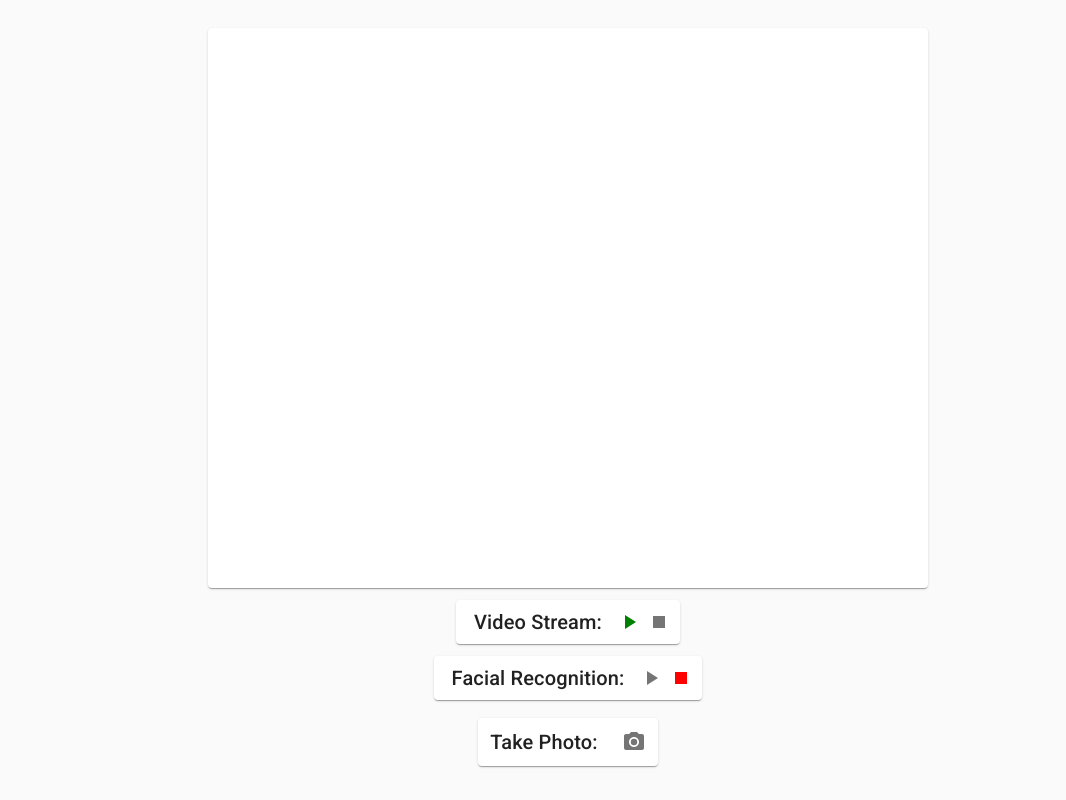
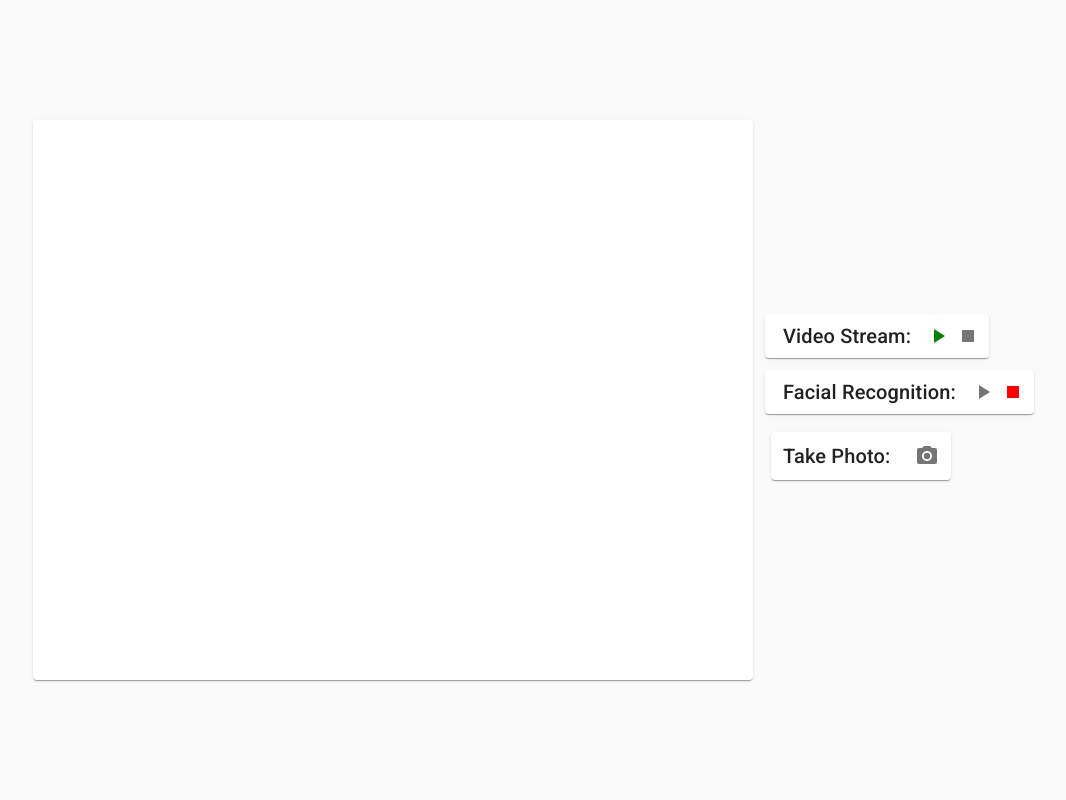
Before and after one commit to segeeslice/cc-final-project, a React (Create React App) app in the folder react-app/: page / in a window 1280 px wide. Shown: the whole page, without its empty margins (72-1138 px from the left). Built offline with nearby package versions, Linux system fonts and the light colour scheme; no server answers.

Commit message:
Change layout of page to use more of the screen width

```diff
--- a/react-app/src/components/FaceRecVideoPlayer.jsx
+++ b/react-app/src/components/FaceRecVideoPlayer.jsx
@@ -32,9 +32,8 @@ function FaceRecVideoPlayer(props) {
     width: '100%',
     height: '100%',
     display: 'inline-flex',
-    justifyContent: 'center',
+    justifyContent: 'space-around',
     alignItems: 'center',
-    flexWrap: 'wrap',
     alignContent: 'center',
     position: 'relative'
   }
@@ -43,6 +42,13 @@ function FaceRecVideoPlayer(props) {
     width: '100%',
     display: 'flex',
     justifyContent: 'center',
+    alignItems: 'center',
+  }
+
+  const leftRowStyle = {
+    width: '100%',
+    display: 'flex',
+    justifyContent: 'start',
     alignItems: 'center',
   }
 
@@ -69,7 +75,7 @@ function FaceRecVideoPlayer(props) {
   return (<>
     <div style={rootStyle}>
       {/* Video playback */}
-      <div style={{...centeredRowStyle, paddingBottom: '12px'}}>
+      <div style={{display: 'inline-flex', padding: '6px'}}>
         <Card style={{position: 'relative'}}>
           {
             videoPlaying
@@ -103,8 +109,6 @@ function FaceRecVideoPlayer(props) {
               </Typography>
             </div>
           }
-        </Card>
-      </div>
 
           <div
             style={{
@@ -119,9 +123,20 @@ function FaceRecVideoPlayer(props) {
               hide={!loading}
             />
           </div>
+        </Card>
+      </div>
 
+
+      <div
+        style={{
+          display: 'flex',
+          flexWrap: 'wrap',
+          maxWidth: '350px',
+          padding: '6px',
+        }}
+      >
         {/* Button panel action area */}
-      <div style={{...centeredRowStyle, paddingBottom: '12px'}}>
+        <div style={{...leftRowStyle, paddingBottom: '12px'}}>
           <Card style={{display: 'flex', padding: '6px', alignItems: 'center'}}>
             <Typography variant="h6" style={{padding: '0px 12px'}}>
               Video Stream:
@@ -151,7 +166,7 @@ function FaceRecVideoPlayer(props) {
           </Card>
         </div>
 
-      <div style={{...centeredRowStyle, paddingBottom: '12px'}}>
+        <div style={{...leftRowStyle, paddingBottom: '12px'}}>
           <Card style={{display: 'flex', padding: '6px'}}>
             <Typography variant="h6" style={{padding: '0px 12px'}}>
               Facial Recognition:
@@ -180,10 +195,12 @@ function FaceRecVideoPlayer(props) {
             </IconButton>
           </Card>
         </div>
-      <div style={centeredRowStyle}>
+
+        <div style={leftRowStyle}>
           <PhotoManager
-          hide={loading}
+            photoButtonDisabled={!videoPlaying || loading}
           />
+        </div>
       </div>
     </div>
   </>);
```
Lines whose indentation alone changed are shown as unchanged.
